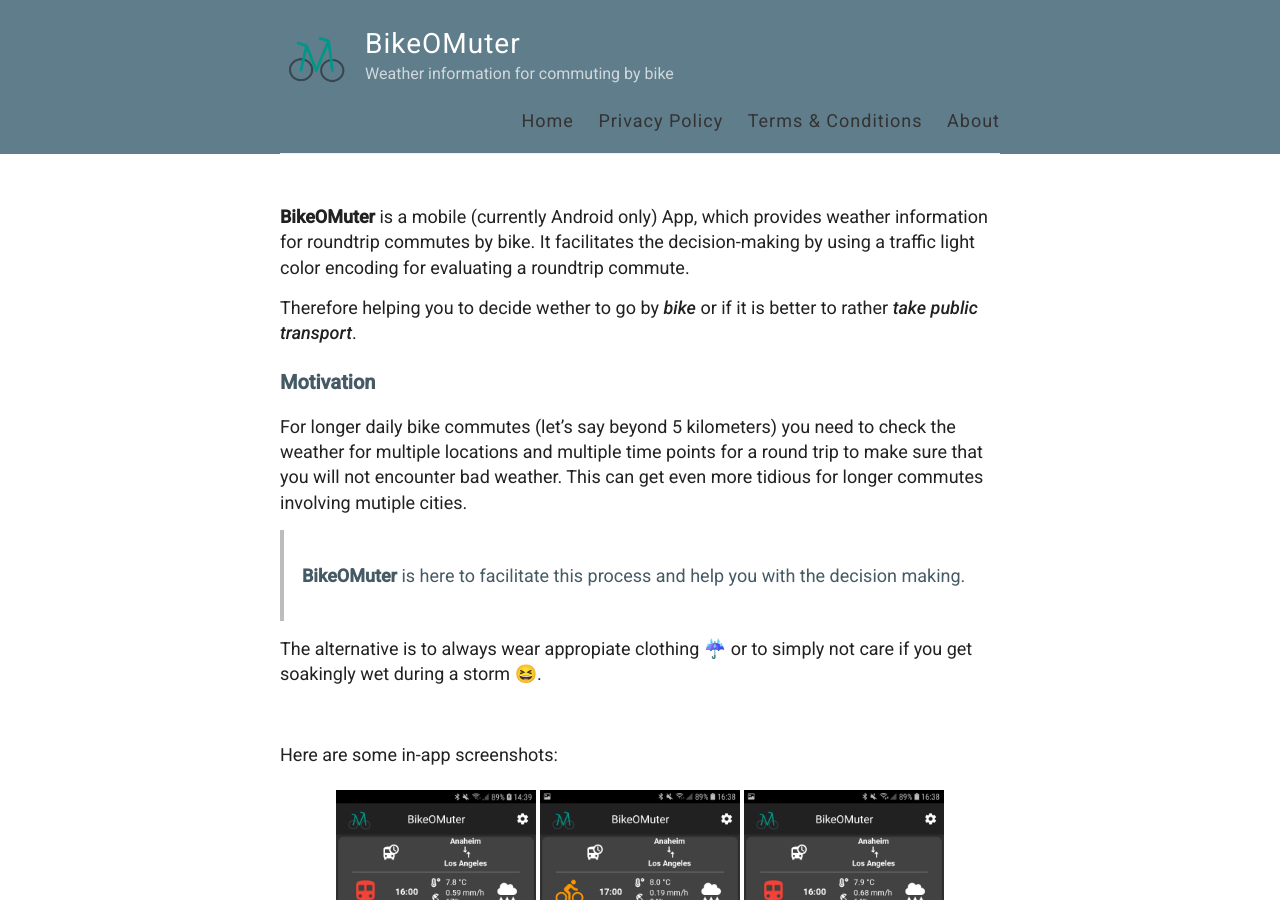
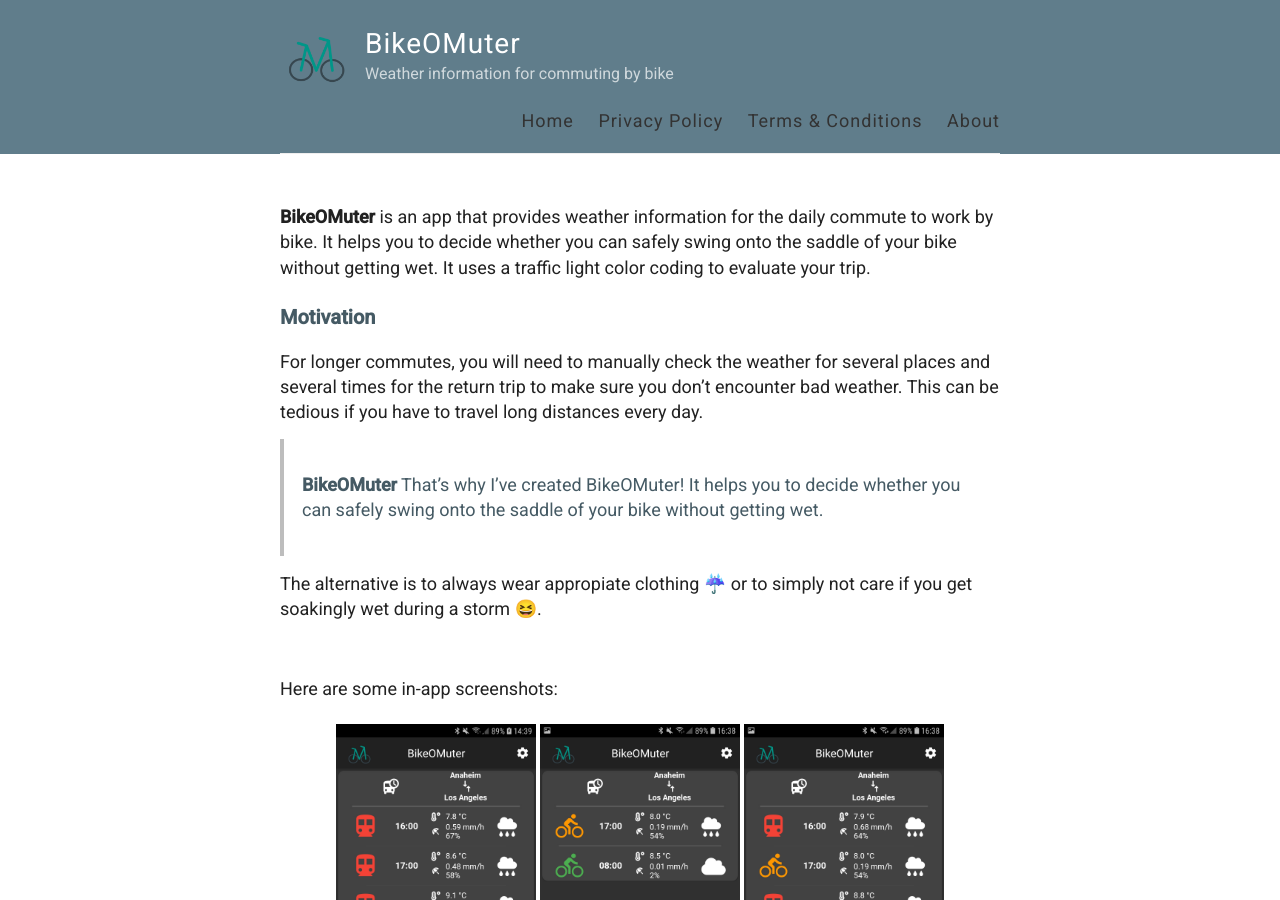
Before and after one commit to lgtm-migrator/BikeOMuter, a Jekyll site: the page built from index.md, in a window 1280 px wide and 900 px high. Built offline with Jekyll 4.4.1, drawn with Linux system fonts in a browser that asks for light colours; emoji names are drawn with the system emoji font.

Commit message:
index update

```diff
--- a/index.md
+++ b/index.md
@@ -4,15 +4,15 @@ title:
 permalink: /
 ---
 
-**BikeOMuter** is a mobile (currently Android only) App, which provides weather information for roundtrip commutes by bike. It facilitates the decision-making by using a traffic light color encoding for evaluating a roundtrip commute.
+**BikeOMuter** is an app that provides weather information for the daily commute to work by bike. It helps you to decide whether you can safely swing onto the saddle of your bike without getting wet. It uses a traffic light color coding to evaluate your trip.
 
-Therefore helping you to decide wether to go by *bike* or if it is better to rather *take public transport*.
 
 ### Motivation
 
-For longer daily bike commutes (let's say beyond 5 kilometers) you need to check the weather for multiple locations and multiple time points for a round trip to make sure that you will not encounter bad weather. This can get even more tidious for longer commutes involving mutiple cities.
+For longer commutes, you will need to manually check the weather for several places and several times for the return trip to make sure you don't encounter bad weather. This can be tedious if you have to travel long distances every day.
 
-> **BikeOMuter** is here to facilitate this process and help you with the decision making.
+
+> **BikeOMuter** That's why I've created BikeOMuter! It helps you to decide whether you can safely swing onto the saddle of your bike without getting wet.
 
 The alternative is to always wear appropiate clothing :umbrella: or to simply not care if you get soakingly wet during a storm :laughing:.
 
```
Also changed, not shown: 2 other files.
